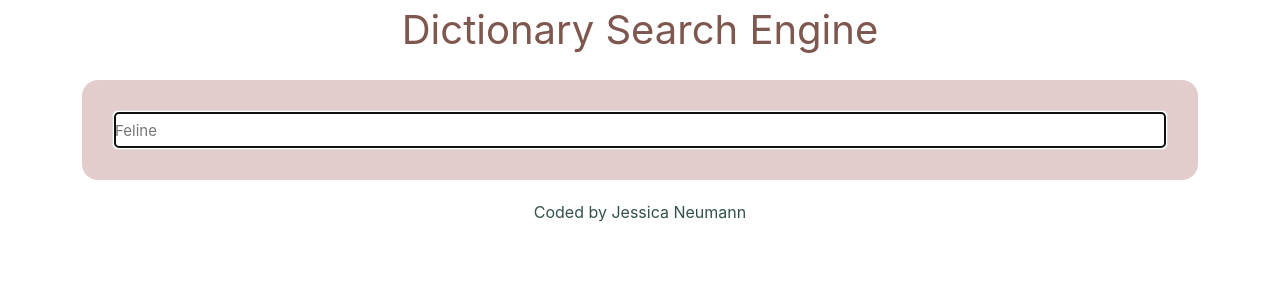
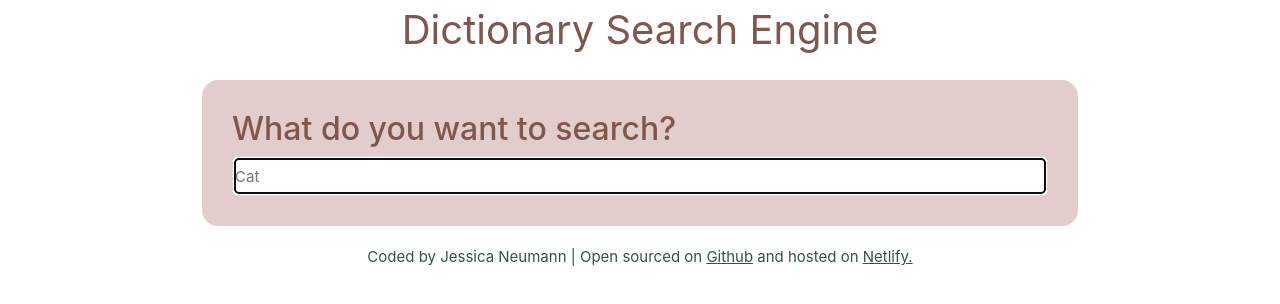
Before and after one commit to enigmajess/react-dictionary, a React (Create React App) app: page / in a window 1280 px wide. Shown: the top 304 px of the page. Built offline with nearby package versions, Linux system fonts and the light colour scheme; no server answers.

Commit message:
adjusted CSS styling

```diff
--- a/src/App.css
+++ b/src/App.css
@@ -3,8 +3,8 @@
 .container {
   background-color: #ffff;
   color: #7E574E;
-
-
+  margin: auto;
+  max-width: 900px;
 
 
 }
@@ -18,8 +18,10 @@
 .App-footer {
   text-align: center;
   color: #33524D;
+  font-size: 15px;
+
 }
 
 a {
-  color: #7E574E;
+  color: #33524D;
 }
--- a/src/App.js
+++ b/src/App.js
@@ -8,10 +8,13 @@ function App() {
       <header className="App-header">
         Dictionary Search Engine
       </header>
-      <Dictionary defaultKeyword = "Feline" />
+      <Dictionary defaultKeyword = "Cat" />
       </div>
       <footer className='App-footer'>
-        Coded by Jessica Neumann
+      <span>Coded by Jessica Neumann | Open sourced on </span>
+        <a href='https://github.com/enigmajess/react-dictionary' target="_blank">Github</a>
+        <span> and hosted on </span>
+        <a href='https://visionary-granita-bf948b.netlify.app' target="_blank">Netlify.</a>
       </footer>
     </div>
   );
--- a/src/Dictionary.css
+++ b/src/Dictionary.css
@@ -15,3 +15,8 @@
     color: #7E574E;
     font-size: 15px;
 }
+
+.Dictionary{
+    align-items: center;
+    margin: auto;
+}
--- a/src/Dictionary.js
+++ b/src/Dictionary.js
@@ -46,11 +46,12 @@ export default function Dictionary(props) {
     return (
         <div className="Dictionary">
           <section>
+            <h2>What do you want to search?</h2>
             <form onSubmit={handleSubmit}>
               <input
                 type="search"
                 onChange={handleKeywordChange}
-                placeholder="Feline"
+                placeholder="Cat"
                 autoFocus={true}
               />
             </form>
--- a/src/Photos.css
+++ b/src/Photos.css
@@ -1,4 +1,8 @@
 .Photos img {
     border-radius: 5px;
-    margin: 10px;
+    margin: 10px auto;
 }
+
+.Photos {
+    margin: auto;
+}
--- a/src/Photos.js
+++ b/src/Photos.js
@@ -2,25 +2,22 @@ import React from "react";
 import "./Photos.css";
 
 export default function Photos(props) {
-    console.log(props.photo);
-
   if (props.photos) {
     return (
       <section className="Photos">
         <div className="row">
           {props.photos.map(function (photo, index) {
             return (
-
-              <div className="col-4" key={index} >
-                <a href={photo.src.original} target="_blank">
-                <img src={photo.src.landscape} className="img-fluid"/>
+              <div className="col-4" key={index}>
+                <a href={photo.src.original} target="_blank" rel="noreferrer">
+                  <img src={photo.src.landscape} className="img-fluid" alt="/" rel="noreferrer" />
                 </a>
               </div>
-            )
+            );
           })}
         </div>
       </section>
-    )
+    );
   } else {
     return null;
   }
--- a/src/Results.css
+++ b/src/Results.css
@@ -3,3 +3,7 @@
     font-weight: bold;
     line-height: 1.5;
 }
+
+.Results {
+    display: inline-block;
+}
```
